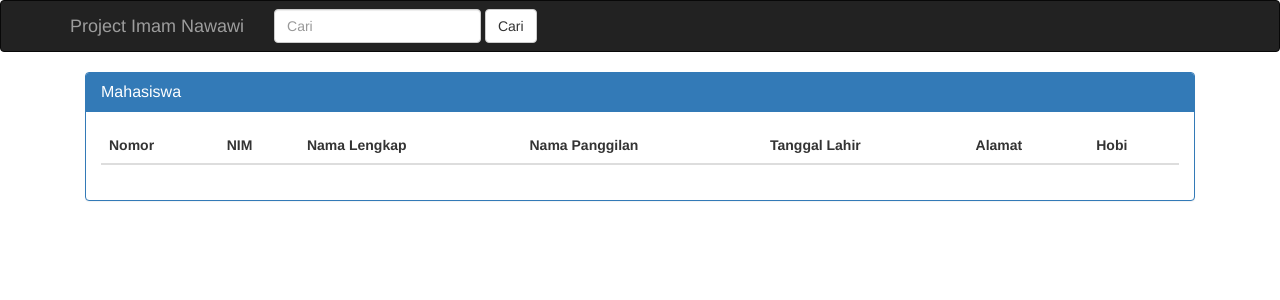
After one commit to imam932/karyawan, a CodeIgniter app: page /database/Profil/cari in a window 1280 px wide. The commit adds this page. Shown: the top 300 px of the page. Run offline with CodeIgniter, Linux system fonts and the light colour scheme; data comes from the database, SQL or seed files in the repository; lists and menus that the app fills with data are empty; some libraries are stand-ins or nearby versions.

Commit message:
tambah file

```diff
--- a/application/controllers/Profil.php
+++ b/application/controllers/Profil.php
@@ -42,4 +42,12 @@ class Profil extends CI_Controller {
 		redirect(base_url().'welcome','refresh');
 	}
 
+	public function cari(){
+		$cari = $this->input->post('cari');
+		$data['cari'] = $this->Model_profil->cari($cari);
+
+		// print_r($data['cari']);
+		$this->load->view('head');
+		$this->load->view('cari', $data);
+	}
 }
--- a/application/models/Model_profil.php
+++ b/application/models/Model_profil.php
@@ -41,6 +41,12 @@ class Model_profil extends CI_Model {
 		$data = $this->db->get_where('profil', array('nim' => $nim ));
 		return $data->first_row();
 	}
+
+	public function cari($cari){
+		$this->db->where('panggilan', $cari);
+		$cari = $this->db->get('profil');
+		return $cari->result();
+	}
 }
 
 /* End of file Model_profil.php */
--- /dev/null
+++ b/application/views/cari.php
@@ -0,0 +1,90 @@
+<!DOCTYPE html>
+<html lang="en">
+<head>
+  <meta charset="utf-8">
+  <title></title>
+</head>
+<body>
+
+  <nav class="navbar navbar-inverse">
+    <div class="container">
+      <div class="navbar-header">
+        <button type="button" class="navbar-toggle collapsed" data-toggle="collapse" data-target="#navbar" aria-expanded="false" aria-controls="navbar">
+          <span class="sr-only">Toggle navigation</span>
+          <span class="icon-bar"></span>
+          <span class="icon-bar"></span>
+          <span class="icon-bar"></span>
+        </button>
+        <a class="navbar-brand" href="<?= base_url().'welcome'?>">Project Imam Nawawi</a>
+      </div>
+      <div id="navbar" class="collapse navbar-collapse">
+
+        <ul class="nav navbar-nav">
+
+        </ul>
+      <form action="<?= base_url().'Profil/cari' ?>" method="POST" class="navbar-form navbar-left" role="search">
+        <div class="form-group">
+          <input name="cari" type="text" class="form-control" placeholder="Cari">
+        </div>
+        <button type="submit" class="btn btn-default">Cari</button>
+      </form>
+      </div>
+    </div>
+  </nav>
+
+<!-- ?php
+echo "<pre>";
+print_r($profil);
+?> -->
+<div class="container">
+
+  <div class="col-xs-12 col-sm-12 col-md-12 col-lg-12">
+    <form action="" method="POST" role="form" >
+      <div class="panel panel-primary">
+        <div class="panel-heading">
+          <h2 class="panel-title">Mahasiswa</h2>
+        </div>
+        <div class="panel-body">
+          <div class="table-responsive">
+            <table class="table table-hover">
+              <thead>
+                <tr>
+                  <th>Nomor</th>
+                  <th>NIM</th>
+                  <th>Nama Lengkap</th>
+                  <th>Nama Panggilan</th>
+                  <th>Tanggal Lahir</th>
+                  <th>Alamat</th>
+                  <th>Hobi</th>
+                </tr>
+              </thead>
+              <tbody>
+                <?php
+                $i=1;
+                foreach ($cari as $key):
+
+                  ?>
+                <tr>
+                <td><?= $i ?></td>
+                  <td><?= $key->nim ?></td>
+                  <td><?= $key->nama ?></td>
+                  <td><?= $key->panggilan ?></td>
+                  <td><?= $key->tgl_lahir ?></td>
+                  <td><?= $key->alamat ?></td>
+                  <td><?= $key->hobi ?></td>
+                </tr>
+                <?php
+                $i++;
+                endforeach;
+                ?>
+              </tbody>
+            </table>
+          </div>
+        </div>
+      </div>
+    </form>
+  </div>
+
+</div><!-- /.container -->
+</body>
+</html>
```
Also changed, not shown: application/views/halaman_profil.php (+7 -0 lines).
